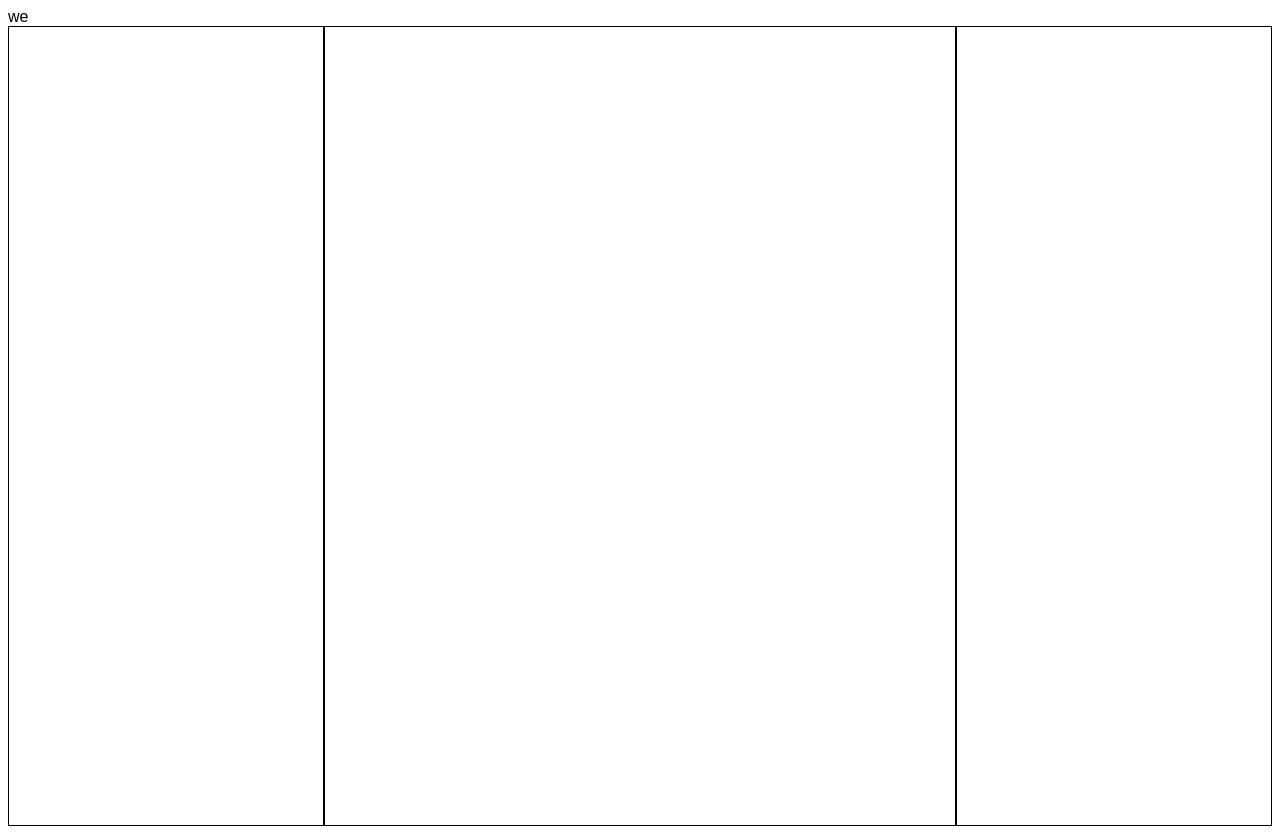
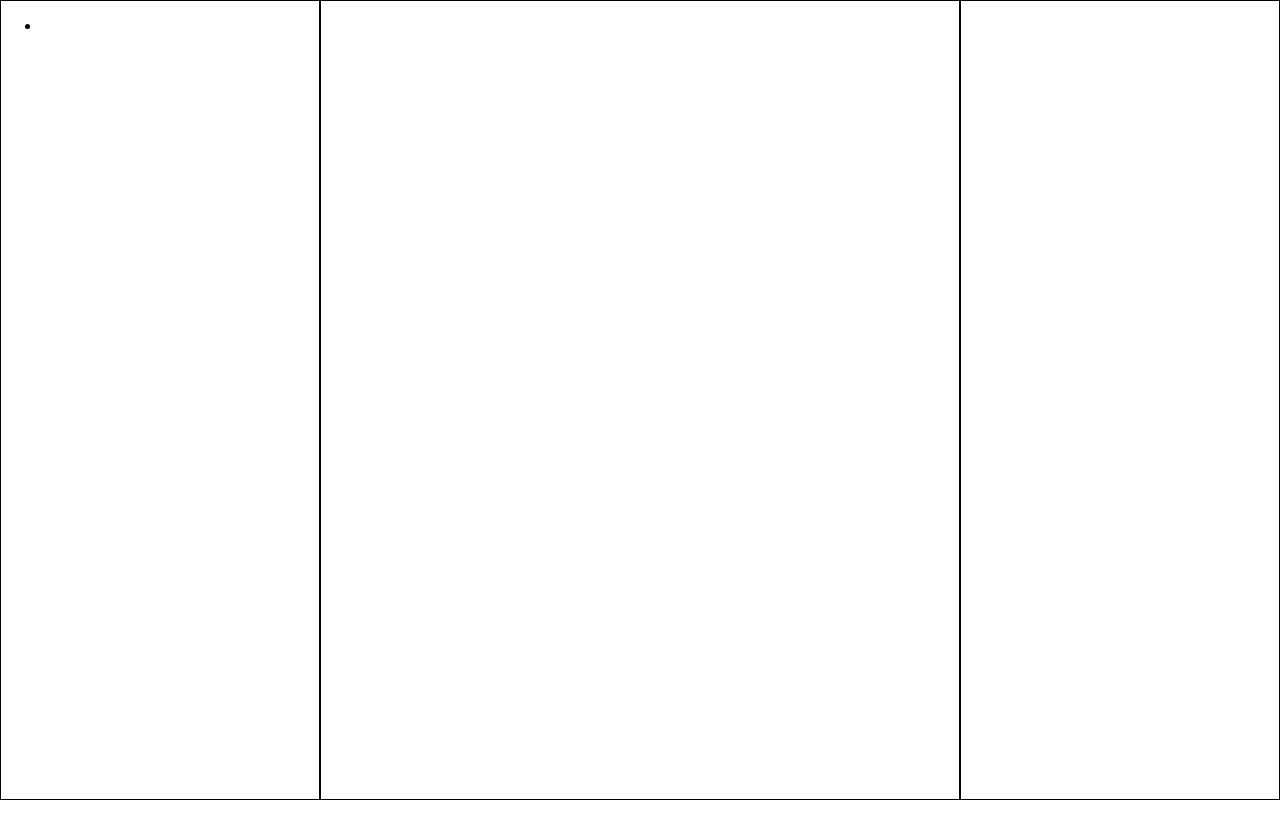
Before and after one commit to Sphinex0/lite-facebook, a Next.js app in the folder front-end/: page /home in a window 1280 px wide. After the commit the page ends 800 px from the top, so only its background shows below. Built offline with nearby package versions, Linux system fonts and the light colour scheme.

Commit message:
isFollow repo function

```diff
--- a/front-end/app/globals.css
+++ b/front-end/app/globals.css
@@ -4,4 +4,5 @@
 body{
     font-family: sans-serif;
     padding: 0;
+    margin: 0;
 }
--- a/front-end/app/home/page.js
+++ b/front-end/app/home/page.js
@@ -3,10 +3,13 @@ const Home = () =>{
   return (
     <div className={styles.container}>
      <aside>
+      <ul>
+        <li>
 
+        </li>
+      </ul>
      </aside>
      <section>
-
      </section>
      <aside>
 
--- a/front-end/app/layout.js
+++ b/front-end/app/layout.js
@@ -20,7 +20,6 @@ export default function RootLayout({ children }) {
   return (
     <html lang="en">
       <body className={`${geistSans.variable} ${geistMono.variable}`}>
-      <header>we</header>
         {children}
       </body>
     </html>
```
Also changed, not shown: 1 other file (tests, documents, lock files or other folders).
